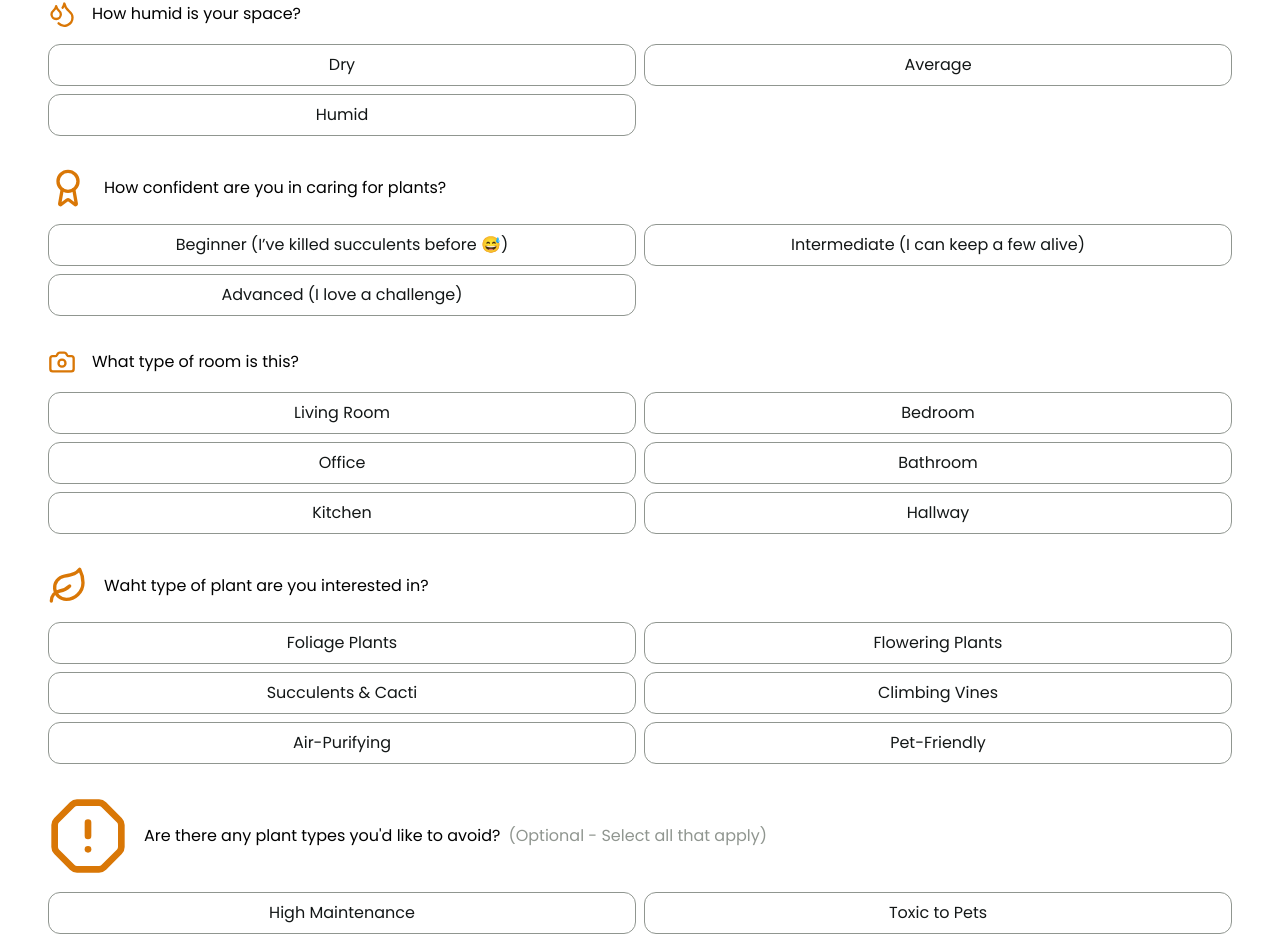
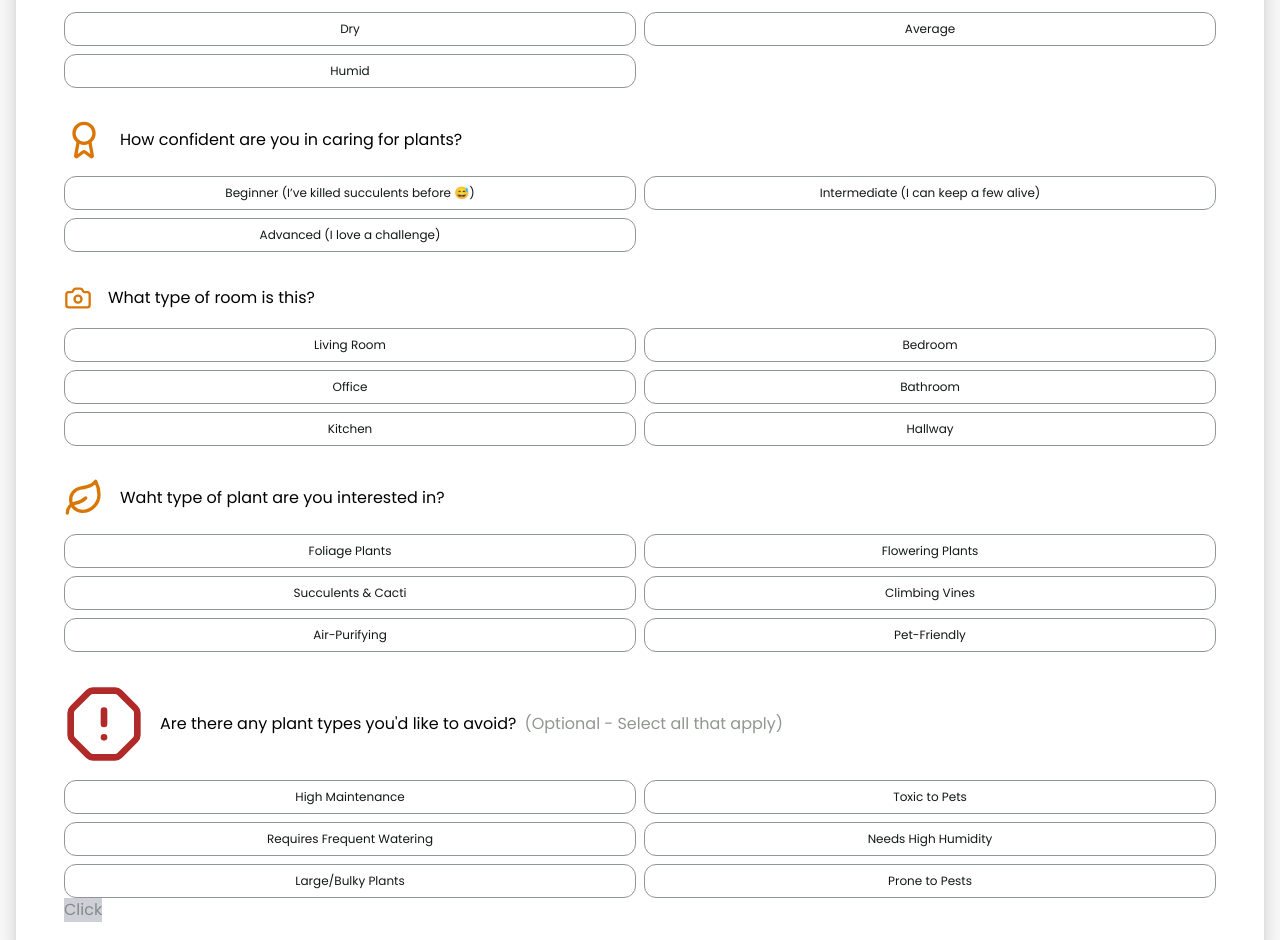
Before and after one commit to YNhuLe/Flower_Love, a React (Vite) app: page /products/quiz in a window 1280 px wide. Shown: the part 860-1800 px from the top of the page. Built offline with nearby package versions, Linux system fonts and the light colour scheme; no server answers.

Commit message:
modify the plant quiz page and add analyze button

```diff
--- a/src/pages/PlantQuizPage.tsx
+++ b/src/pages/PlantQuizPage.tsx
@@ -3,15 +3,16 @@ import {
   Droplets,
   Sun,
   Thermometer,
-  Wind,Award,
+  Wind, Award,
   Sparkles,
   Camera, Brain, Image, CheckCircle, ArrowLeft, XCircle,
-  Leaf,AlertOctagon
+  Leaf, AlertOctagon
 } from 'lucide-react';
 import { useState } from 'react';
 import { AnimatePresence, motion } from 'framer-motion';
 
 import { RoomConditions, PlantRecommendation } from '../types/types';
+import Button from '../common/Button';
 
 function PlantQuizPage() {
   const [step, setStep] = useState<'questionnaire' | 'analyzing' | 'results'>('questionnaire');
@@ -20,7 +21,6 @@ function PlantQuizPage() {
     temperature_range: '',
     humidity_preference: '',
     plantinglevel: '',
-
     room_type: '',
     name: '',
     plantsToAvoid: []
@@ -30,6 +30,8 @@ function PlantQuizPage() {
   const [recommendations, setRecommendations] = useState<PlantRecommendation[]>([]);
   //the most recommended plant
   const [selectedPlant, setSelectedPlant] = useState<PlantRecommendation | null>(null);
+
+  const handleAnalyze = () =>{ setStep('analyzing')}
   return (
     <section>
       <div className=" p-4 flex flex-col items-center">
@@ -57,6 +59,7 @@ function PlantQuizPage() {
       </div>
 
       {/* form for the recommendations from AI */}
+      <div className='rounded-xl m-4 shadow-2xl'>
       <AnimatePresence mode='wait'>
         {
           step === 'questionnaire' &&
@@ -69,9 +72,6 @@ function PlantQuizPage() {
           >
             <h2 className='text-center mb-4'>Tell Us About Your Room</h2>
             <p className='text-center  mb-8'>Answer these questions to help us find your perfect plant match</p>
-
-
-
             <div>
               {/* Sunlight section */}
 
@@ -88,7 +88,7 @@ function PlantQuizPage() {
                     <button
                       key={option}
                       onClick={() => setConditions({ ...conditions, light: option })}
-                      className={`p-2 rounded-xl border transition-all ${conditions.light === option
+                      className={`p-2 rounded-xl border transition-all text-xs ${conditions.light === option
                         ? 'border border-amber-800 bg-amber-50 text-amber-600'
                         : 'border-text-muted hover:border-amber-600 text-text-primary'
                         }`}
@@ -96,9 +96,6 @@ function PlantQuizPage() {
                   )
 
                   )
-
-
-
                 }
               </div>
 
@@ -118,7 +115,7 @@ function PlantQuizPage() {
                     <button
                       key={option}
                       onClick={() => setConditions({ ...conditions, light: option })}
-                      className={`p-2 rounded-xl border transition-all ${conditions.light === option
+                      className={`p-2 rounded-xl border transition-all text-xs ${conditions.light === option
                         ? 'border border-amber-800 bg-amber-50 text-amber-600'
                         : 'border-text-muted hover:border-amber-600 text-text-primary'
                         }`}
@@ -126,9 +123,6 @@ function PlantQuizPage() {
                   )
 
                   )
-
-
-
                 }
               </div>
 
@@ -148,7 +142,7 @@ function PlantQuizPage() {
                     <button
                       key={option}
                       onClick={() => setConditions({ ...conditions, light: option })}
-                      className={`p-2 rounded-xl border transition-all ${conditions.light === option
+                      className={`p-2 rounded-xl border transition-all text-xs ${conditions.light === option
                         ? 'border border-amber-800 bg-amber-50 text-amber-600'
                         : 'border-text-muted hover:border-amber-600 text-text-primary'
                         }`}
@@ -156,9 +150,6 @@ function PlantQuizPage() {
                   )
 
                   )
-
-
-
                 }
               </div>
 
@@ -179,7 +170,7 @@ function PlantQuizPage() {
                       <button
                         key={option}
                         onClick={() => setConditions({ ...conditions, light: option })}
-                      className={`p-2 rounded-xl border transition-all ${conditions.light === option
+                        className={`p-2 rounded-xl border transition-all text-xs ${conditions.light === option
                           ? 'border border-amber-800 bg-amber-50 text-amber-600'
                           : 'border-text-muted hover:border-amber-600 text-text-primary'
                           }`}
@@ -187,9 +178,6 @@ function PlantQuizPage() {
                     )
 
                     )
-
-
-
                 }
               </div>
 
@@ -208,7 +196,7 @@ function PlantQuizPage() {
                     <button
                       key={option}
                       onClick={() => setConditions({ ...conditions, light: option })}
-                      className={`p-2 rounded-xl border transition-all ${conditions.light === option
+                      className={`p-2 rounded-xl border transition-all text-xs ${conditions.light === option
                         ? 'border border-amber-800 bg-amber-50 text-amber-600'
                         : 'border-text-muted hover:border-amber-600 text-text-primary'
                         }`}
@@ -216,9 +204,6 @@ function PlantQuizPage() {
                   )
 
                   )
-
-
-
                 }
               </div>
 
@@ -237,7 +222,7 @@ function PlantQuizPage() {
                     <button
                       key={option}
                       onClick={() => setConditions({ ...conditions, light: option })}
-                      className={`p-2 rounded-xl border transition-all ${conditions.light === option
+                      className={`p-2 rounded-xl border transition-all text-xs ${conditions.light === option
                         ? 'border border-amber-800 bg-amber-50 text-amber-600'
                         : 'border-text-muted hover:border-amber-600 text-text-primary'
                         }`}
@@ -245,16 +230,13 @@ function PlantQuizPage() {
                   )
 
                   )
-
-
-
                 }
               </div>
 
               {/* Avoid plant section  */}
 
               <label className='flex gap-2 items-center mt-8'>
-                <AlertOctagon className="w-[5rem] h-[5rem] mr-2 text-amber-600" />
+                <AlertOctagon className="w-[5rem] h-[5rem] mr-2 text-error-700" />
                 Are there any plant types you'd like to avoid?
                 <p className='text-text-muted'>(Optional - Select all that apply)</p>
               </label>
@@ -265,26 +247,52 @@ function PlantQuizPage() {
 
                     <button
                       key={option}
-                      onClick={() => setConditions({ ...conditions, light: option })}
-                      className={`p-2 rounded-xl border transition-all ${conditions.light === option
-                        ? 'border border-amber-800 bg-amber-50 text-amber-600'
-                        : 'border-text-muted hover:border-amber-600 text-text-primary'
+                      onClick={() => {
+                        const isSelected = conditions.plantsToAvoid.includes(option);
+                        if( isSelected){
+                          setConditions(
+                            {
+                              ...conditions,
+                              plantsToAvoid: conditions.plantsToAvoid.filter(plant => plant !== option)
+                            }
+                          )
+                        }else{
+                          setConditions(
+                            {
+                              ...conditions,
+                              plantsToAvoid: [...conditions.plantsToAvoid, option]
+                            }
+                          )
+                        }
+                      }}
+                      className={`p-2 rounded-xl border transition-all relative w-auto text-xs ${conditions.plantsToAvoid.includes(option)
+                        ? 'border border-error-700 bg-error-200 text-error-700'
+                        : 'border-text-muted hover:border-error-700 text-text-primary'
                         }`}
-                    >{option}</button>
+                    >{option}
+                    {conditions.plantsToAvoid.includes(option) &&
+                    (  <AlertOctagon className="w-3 h-3 mr-2 text-error-700 absolute right-0 m-2 mt-0 top-2" />)}
+
+                    </button>
                   )
-
                 )
-
-
-
                 }
               </div>
+            </div>
+
+            {/* Ai analyse AI button */}
+            <div>
+<Button btnType='AI_analyze'  disabled={!conditions.light || !conditions.light ||
+  !conditions.humidity_preference || !conditions.name || !conditions.plantinglevel || !conditions.temperature_range
+}></Button>
+
             </div>
 
           </motion.div>
         }
 
       </AnimatePresence>
+      </div>
     </section>
   )
 }
```
Lines whose indentation alone changed are shown as unchanged.
